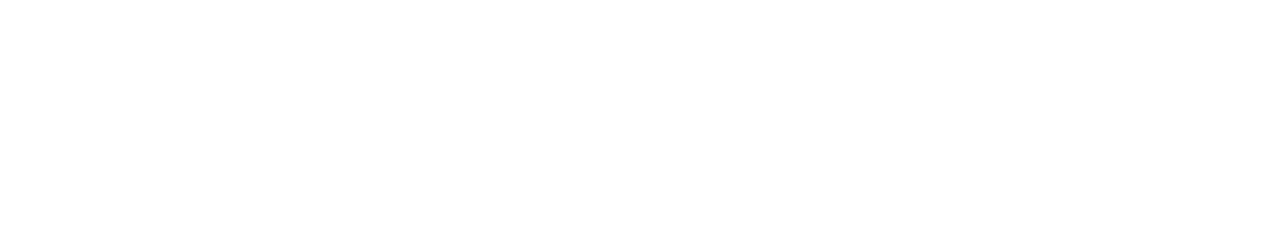
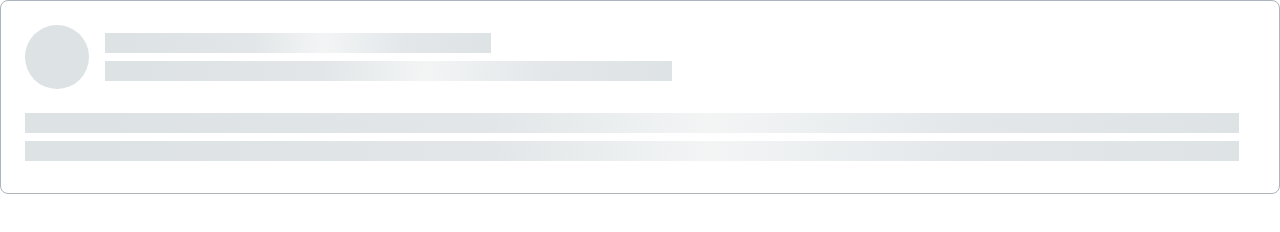
Before and after one commit to js-tasks-ru/htmlcss-20220120_vyacheslav-dyomin, a website: page 04-lection2/02-skeleton/index.html in a window 1280 px wide. Drawn offline with Linux system fonts and the light colour scheme.

Commit message:
04-02 skeleton

```diff
--- a/04-lection2/02-skeleton/index.html
+++ b/04-lection2/02-skeleton/index.html
@@ -6,6 +6,16 @@
         <link rel="stylesheet" href="./skeleton.css">
     </head>
     <body>
-
+        <div class="skeleton">
+            <div class="skeleton__header">
+                <div class="skeleton__avatar"></div>
+                <div class="skeleton__wrapper">
+                    <div class="skeleton__line skeleton__line-short"></div>
+                    <div class="skeleton__line skeleton__line-half"></div>
+                </div>
+            </div>
+            <div class="skeleton__line"></div>
+            <div class="skeleton__line"></div>
+        </div>
     </body>
 </html>
--- a/04-lection2/02-skeleton/skeleton.css
+++ b/04-lection2/02-skeleton/skeleton.css
@@ -0,0 +1,42 @@
+.skeleton {
+    box-sizing: border-box;
+    padding: 24px 40px 32px 24px;
+    border: 1px solid var(--grey-3);
+    border-radius: 8px;
+}
+
+.skeleton__header {
+    display: flex;
+    align-items: center;
+    margin-bottom: 24px;
+}
+
+.skeleton__wrapper {
+    flex: 1;
+    margin-left: 16px;
+}
+
+.skeleton__avatar {
+    width: 64px;
+    height: 64px;
+    border-radius: 50%;
+    background-color: var( --grey-2);
+}
+
+.skeleton__line {
+    width: 100%;
+    height: 20px;
+    background: linear-gradient(92.51deg, #DDE2E5 6.44%, #E2E6E8 38.47%, #F3F5F5 56.48%, #E3E7EA 77.5%, #DDE2E5 102.52%);
+}
+
+.skeleton__line-half {
+    width: 50%;
+}
+
+.skeleton__line-short {
+    width: 34%;
+}
+
+.skeleton__line:not(:last-child) {
+    margin-bottom: 8px;
+}
```
